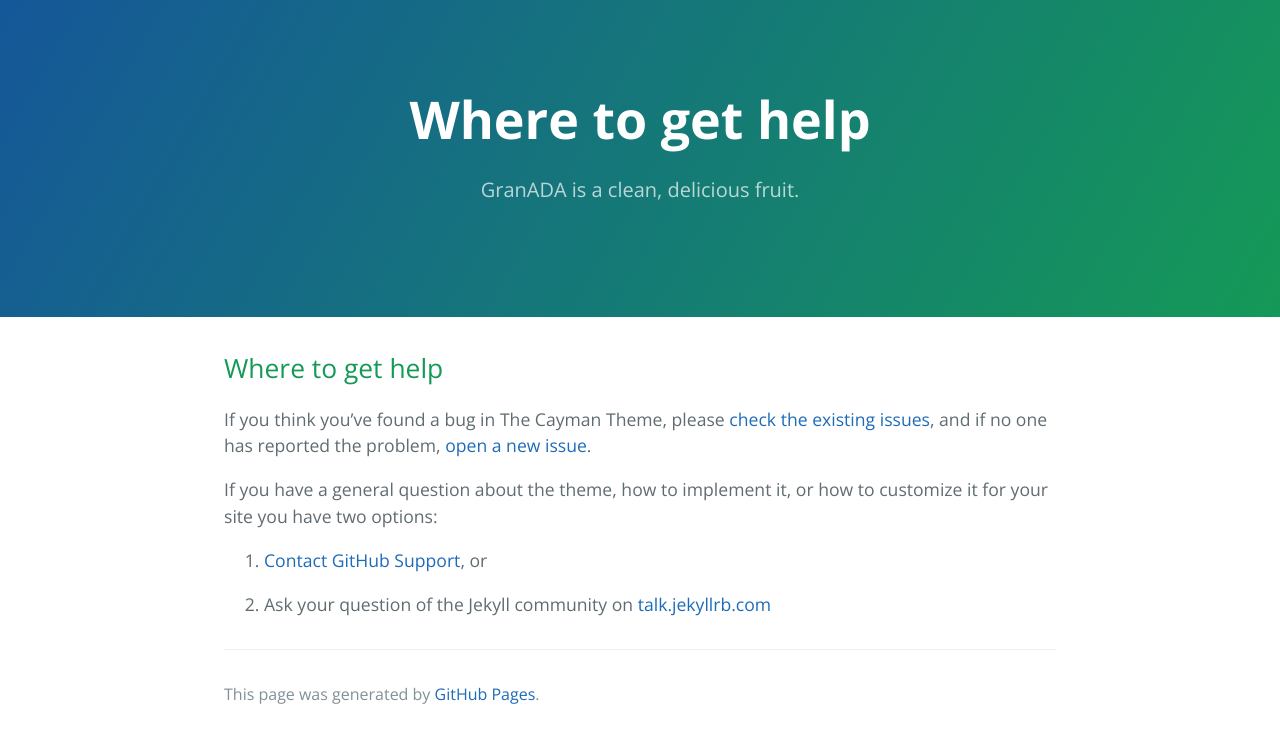
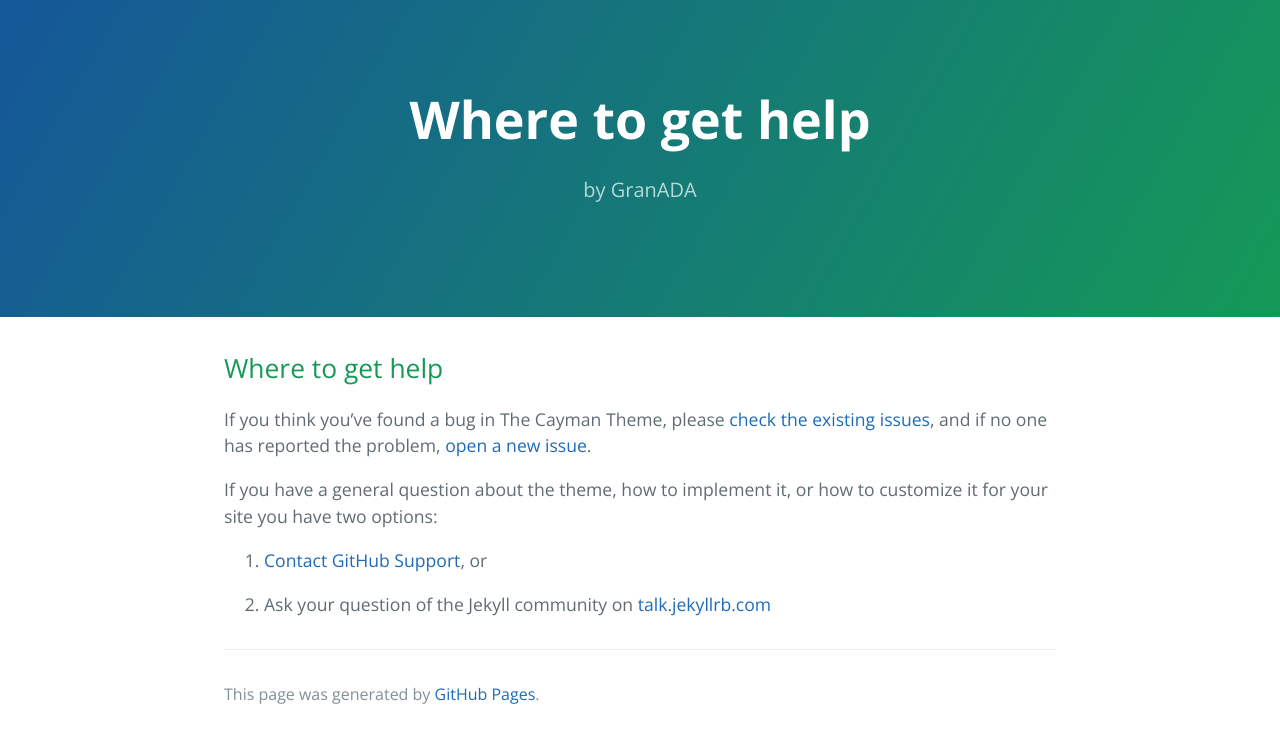
Before and after one commit to granadahfg/granadahfg.github.io, a Jekyll site: the page built from docs/SUPPORT.md, in a window 1280 px wide. Shown: the top 743 px of the page. Built offline with Jekyll 4.4.1, drawn with Linux system fonts in a browser that asks for light colours; our own code applies the rules of GitHub Pages for plain Markdown files.

```diff
--- a/_config.yml
+++ b/_config.yml
@@ -1,3 +1,3 @@
-title: GranADA
-description: GranADA is a clean, delicious fruit.
+title: Food Globalization
+description: by GranADA
 theme: jekyll-theme-cayman
```
Also changed, not shown: index.md (+1 -0 lines).
